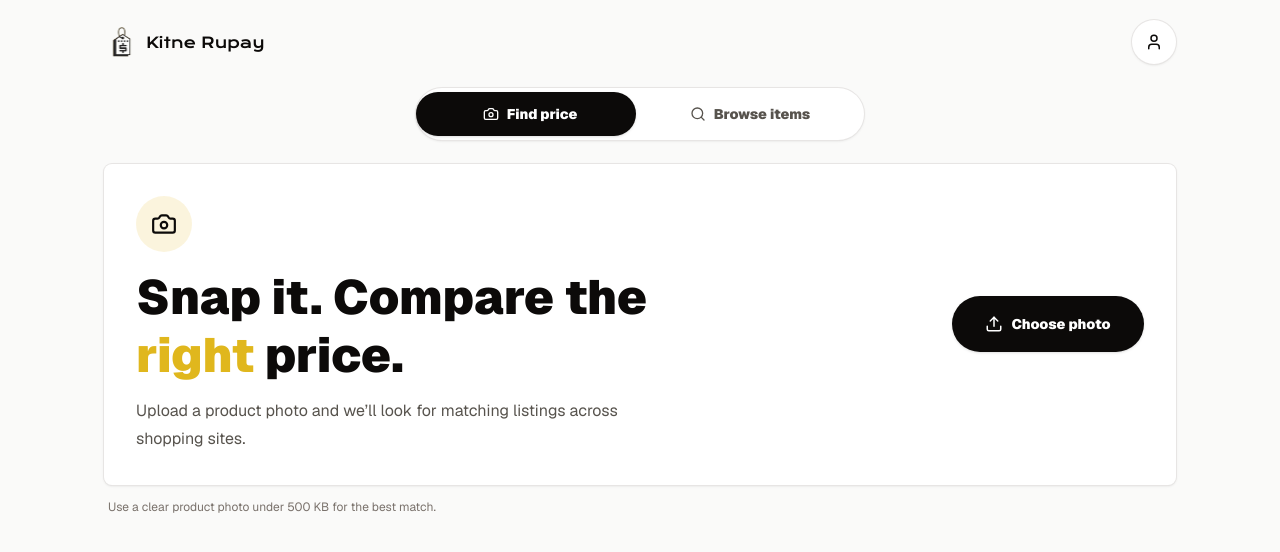
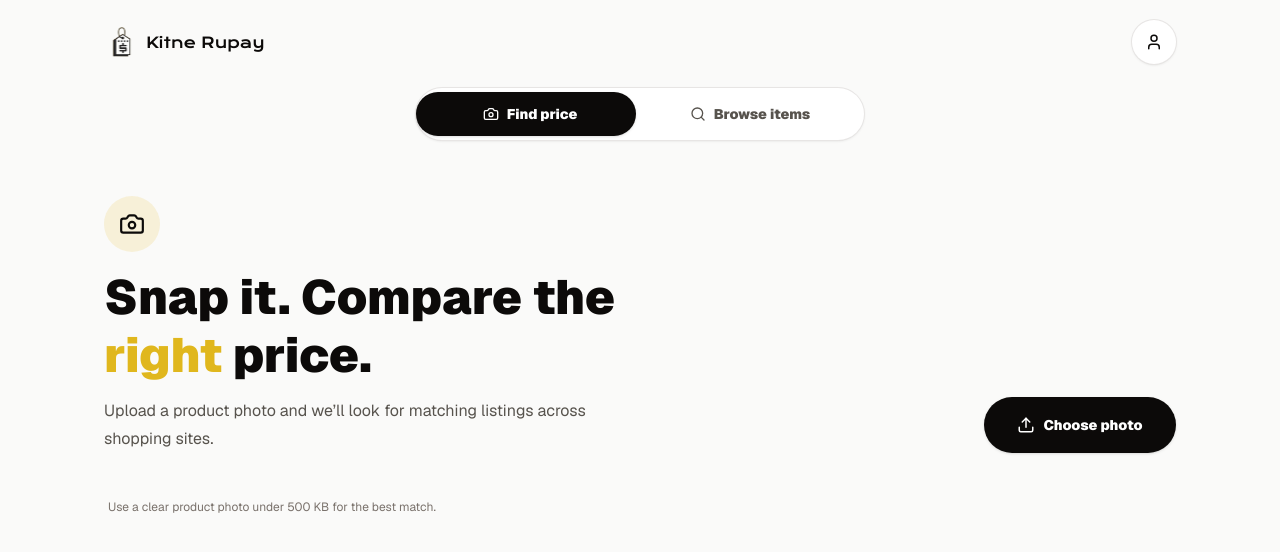
Before and after one commit to farzeenilyaszargar/Itemio, a Next.js app: page /discover in a window 1280 px wide. Shown: the top 552 px of the page. Built offline with nearby package versions, Linux system fonts and the light colour scheme.

Commit message:
Remove section card wrappers

```diff
--- a/src/components/DiscoverClient.tsx
+++ b/src/components/DiscoverClient.tsx
@@ -142,7 +142,7 @@ export function DiscoverClient() {
           <div className="min-w-0">
             {activeMode === "photo" ? (
               <>
-                <section className="grid gap-6 rounded-[8px] bg-white p-5 shadow-sm ring-1 ring-stone-200 md:grid-cols-[1fr_auto] md:items-center md:p-8">
+                <section className="grid gap-6 px-1 py-2 md:grid-cols-[1fr_auto] md:items-end md:px-0 md:py-8">
                   <div className="space-y-4">
                     <div className="flex h-14 w-14 items-center justify-center rounded-full bg-[#E0B71D]/15 text-stone-950">
                       <Camera aria-hidden="true" size={26} />
@@ -184,7 +184,7 @@ export function DiscoverClient() {
               </>
             ) : (
               <>
-                <section className="space-y-5 rounded-[8px] bg-white p-4 shadow-sm ring-1 ring-stone-200 md:p-8">
+                <section className="space-y-5 px-1 py-2 md:px-0 md:py-8">
                   <div>
                     <h2 className="text-2xl font-black leading-8 md:text-5xl md:leading-[3.65rem]">Search beautiful finds across stores.</h2>
                   </div>
```
Lines whose indentation alone changed are shown as unchanged.
